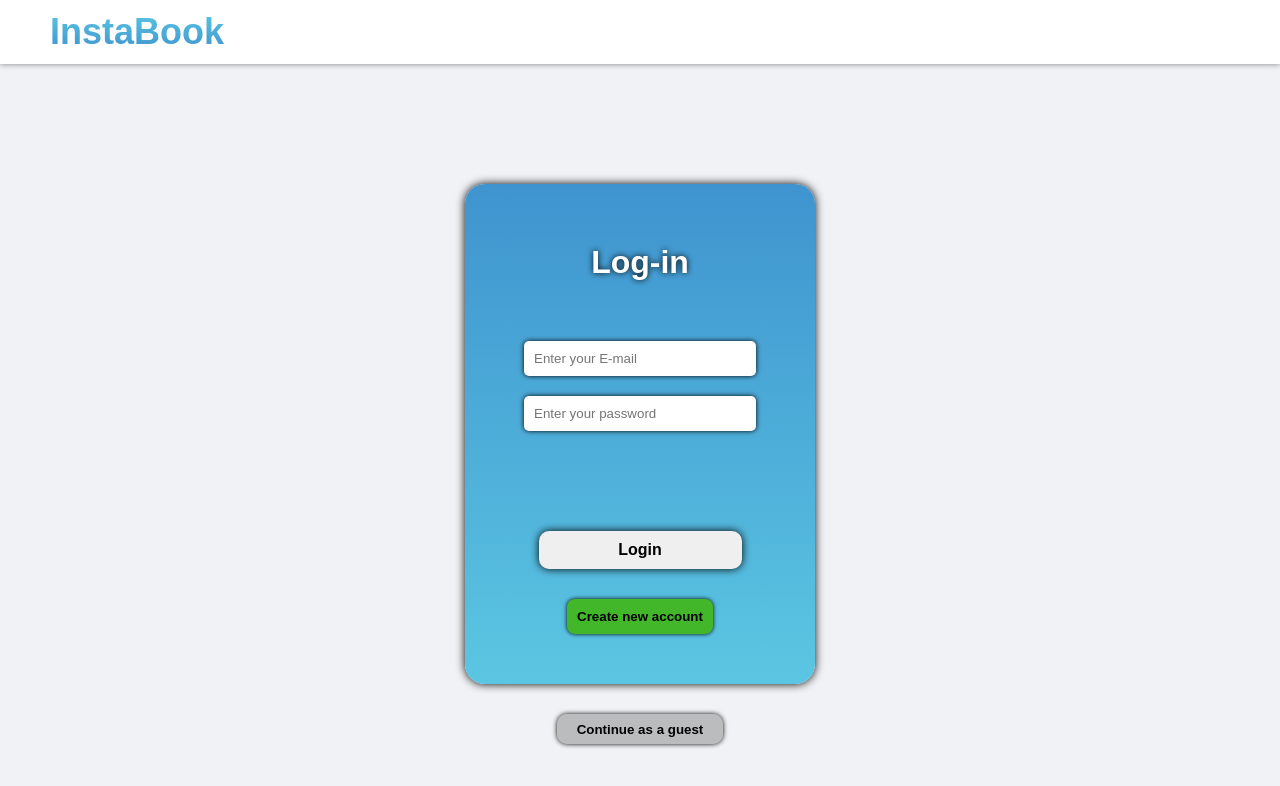
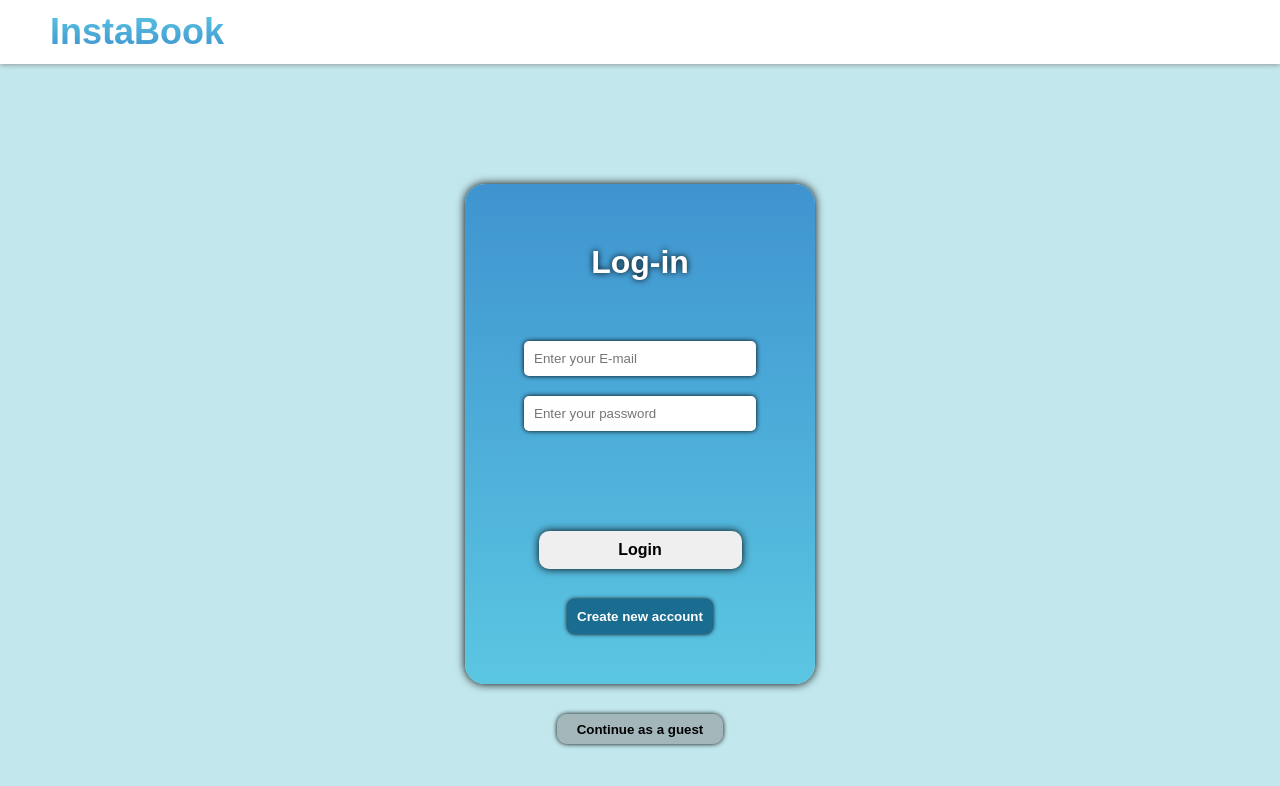
Before and after one commit to Almogbb/InstaBook---WiP, a React (Create React App) app: page / in a window 1280 px wide. Shown: the top 786 px of the page. Built offline with nearby package versions, Linux system fonts and the light colour scheme; no server answers.

Commit message:
css - few color changes and singlePost structure

```diff
--- a/src/components/SinglePost.js
+++ b/src/components/SinglePost.js
@@ -77,12 +77,12 @@ function SinglePost(props) {
   return (
     <article className='single-post-container'>
       <h2>{props.title}</h2>
+      <p className='post-content'>{props.content}</p>
       {props.image && (
         <div className='image-container'>
           <img src={props.image.url} alt='' />
         </div>
       )}
-      <p className='post-content'>{props.content}</p>
       {isEditPost && (
         <CreateForm onClose={toggleEditPost}>
           <form className='form-container flex-col' onSubmit={editPostHandler}>
--- a/src/components/SinglePost.scss
+++ b/src/components/SinglePost.scss
@@ -18,6 +18,7 @@
     display: flex;
     align-items: center;
     min-height: 50px;
+    padding: 0 45px;
     overflow-wrap: break-word;
   }
 
--- a/src/index.scss
+++ b/src/index.scss
@@ -9,7 +9,7 @@ h1,h2,h3,h4,h5,h6{
 body {
   font-family: sans-serif;
   margin: 0;
-  background-color: #F0F2F5;
+  background-color: #44b8cd52;
 }
 
 .full-layout{
--- a/src/views/Feed.scss
+++ b/src/views/Feed.scss
@@ -44,7 +44,7 @@
 
 
   .create-post-btn{
-    background-color: rgb(154, 208, 220);
+    background-color: rgb(98 207 231);
     width: 160px;
     height: 40px;
     font-size: 1.1rem;
--- a/src/views/Login.scss
+++ b/src/views/Login.scss
@@ -60,14 +60,15 @@
   }
 
   .new-account-btn{
+    color: white;
     border: 0;
     margin-top: 30px;
     padding: 10px;
-    background-color: #42b72a;
-    box-shadow: 0 0 4px 0;
+    background-color: #1a6c90;
+    box-shadow: 0 0 4px 0 black;
   }
 
   .new-account-btn:hover{
-    background-color: #36a420;
+    background-color: #2e5b6e;
   }
 }
```
